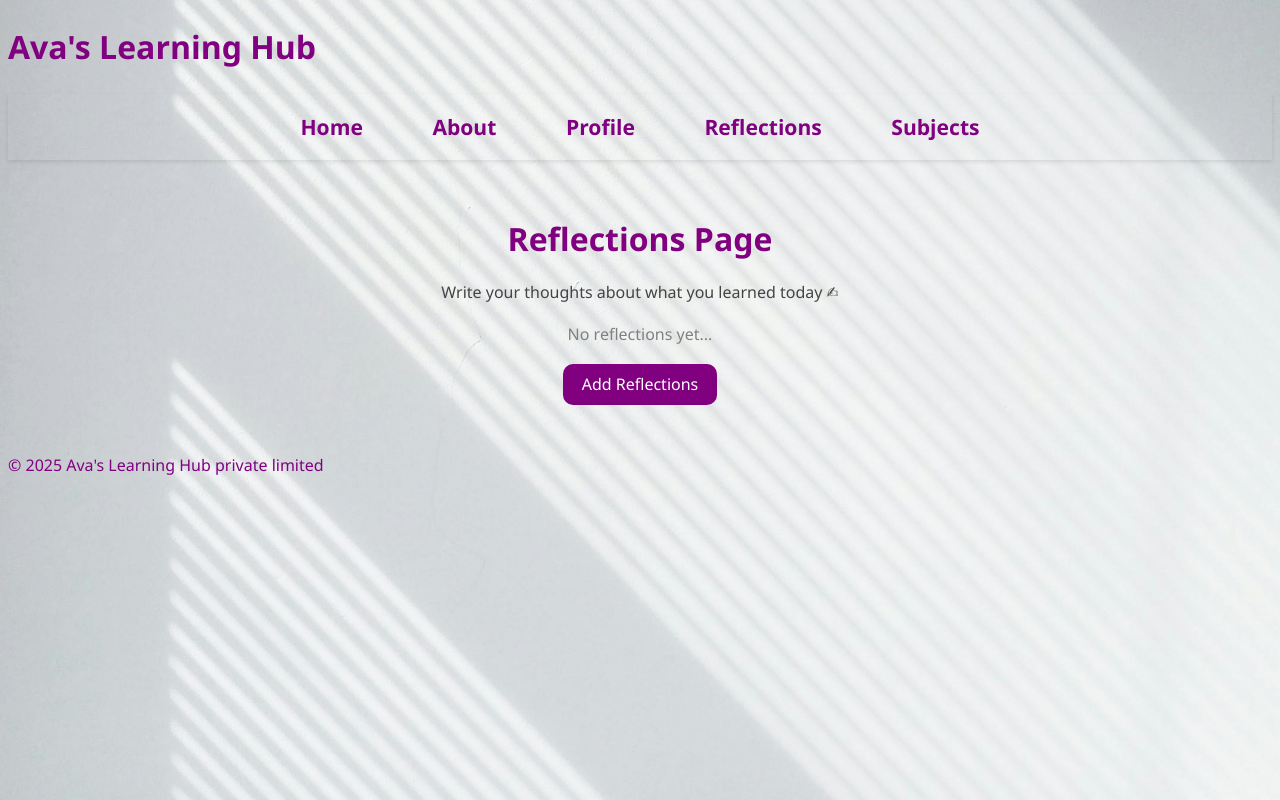
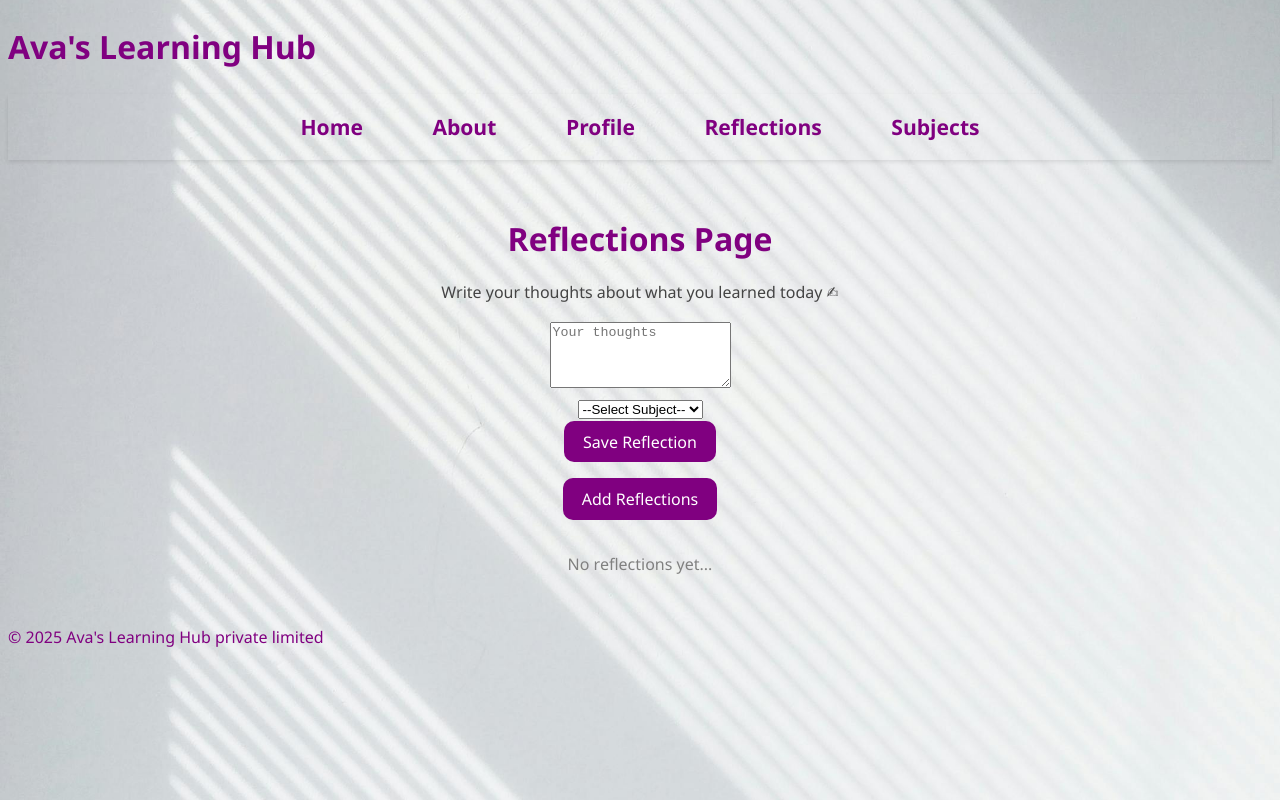
Before and after one commit to DeepthiGirijaThampi/ava-learning-hub, a React (Vite) app: page /reflections in a window 1280 px wide. Both pictures are taken after a click on the button "Add Reflections". Built offline with nearby package versions, Linux system fonts and the light colour scheme.

Commit message:
Updated Reflections.jsx

```diff
--- a/src/components/pages/Reflections.jsx
+++ b/src/components/pages/Reflections.jsx
@@ -1,8 +1,47 @@
+import { useEffect, useState } from "react";
 import CustomButton from "../common/CustomButton";
 import './learning.css';
 export default function Reflections(){
-    function handleAddReflections(){
+    //Load saved reflections from localStorage
+    const loadReflections = ()=> {
+        const saved = localStorage.getItem('reflections');
+        return saved ? JSON.parse(saved) : [];
+    }
+     //Load the subjects from localStorage
+     const loadSubjects = () =>{
+        const saved = localStorage.getItem('subjects');
+        return saved ? JSON.parse(saved) : [];
+    }
+    //useState hook for show form
+    const [showForm,setShowForm] = useState(false);
+    //hook for loadreflections
+    const [reflections, setReflections] = useState(loadReflections);
+    //usestate for text
+    const [text, setText] = useState('');
+    //usestate foe subject
+    const [subject, setSubject] = useState('');
+    //usestate foe subject list
+    const [subjectList, setSubjectList] = useState(loadSubjects);
+
+    //save reflections in local storage when changed
+    useEffect(()=>{
+        localStorage.setItem('reflections',JSON.stringify(reflections));
+    },[reflections])
+
+    //function handleAddReflections
+    function handleAddReflections(e){
         console.log("Added Reflections");
+        e.preventDefault();
+        const newReflection = {
+            id : Date.now(),
+            text,
+            subject,
+            date : new Date().toLocaleDateString()
+        };
+        setReflections([...reflections,newReflection]);
+        setText('');
+        setSubject('');
+        setShowForm(false);
     }
     return(
 
@@ -11,13 +50,47 @@
         <p style={{textAlign:"center"}}>
             Write your thoughts about what you learned today ✍
         </p>
-        {/* placeholder for reflection entries*/ }
-        <div style={{textAlign:"center",margin:"1rem",color:"gray"}}>
+        {/* show a text box  or so and dropdown to write/select the reflection */}
+        {/* save the entry to localStoragenin before rendering part */}
+        {/* diaplay saved reflections  */}
+        {/* show form when reflection is clicked so need to call handleAddReflections in the form onSubmit and on onClick of button need to add a set function for showing the form*/}
+        {showForm && (
+            <form onSubmit={handleAddReflections}>
+                <textarea
+                    rows={4}
+                    placeholder='Your thoughts'
+                    value={text}
+                    onChange={(e)=>setText(e.target.value)}
+                    required
+                /><br></br>
+                <select value={subject} onChange={e=>setSubject(e.target.value)}>
+                    <option value={""}>--Select Subject--</option>
+                    {subjectList.map((sub)=>(
+                        <option key={sub.id} value={sub.name}>{sub.name}</option>
+                    ))
+                    }
+                </select><br/>
+                <CustomButton text="Save Reflection" type = "submit"/>
+            </form>
+        )
+
+        }
+        {/* Add Reflection Button */}
+        <div style={{textAlign:"center"}}>
+            <CustomButton text="Add Reflections" onClick={()=>setShowForm(true)}/>
+        </div>
+        {reflections.length === 0 ?
+        (<div style={{textAlign:"center",margin:"1rem",color:"gray"}}>
             <p>No reflections yet...</p>
+        </div>)
+        :
+        (reflections.map((reflection)=>(
+        <div className="reflection-display" key={reflection.id}>
+            <h3>{reflection.subject}</h3>
+            <p>{reflection.text}</p>
+            <small>{reflection.date}</small>
         </div>
-        <div style={{textAlign:"center"}}>
-            <CustomButton text="Add Reflections" onClick={handleAddReflections}/>
-        </div>
+        )))}
         </main>
 
     )
```
